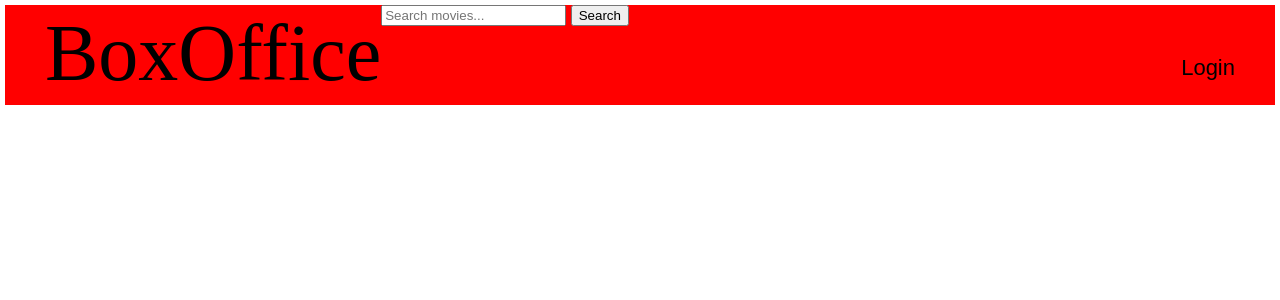
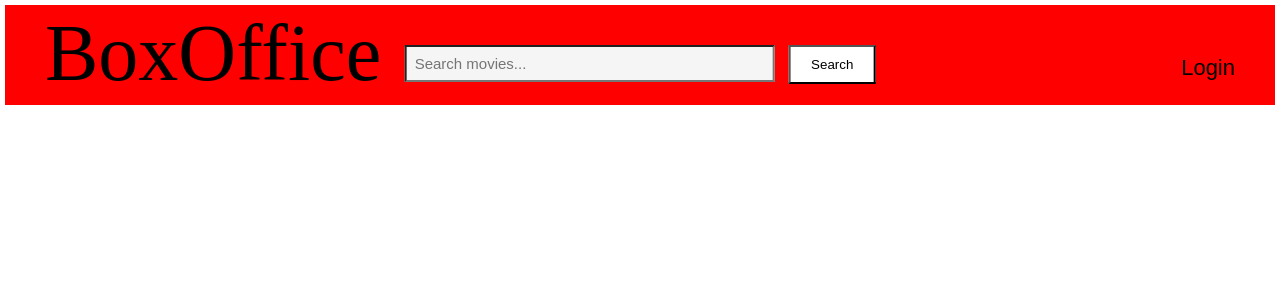
Before and after one commit to pr0spered/FullStack-php, a PHP site: page / in a window 1280 px wide. Shown: the top 300 px of the page. Run offline with PHP 8.4, Linux system fonts and the light colour scheme; data that the repository does not hold is empty.

Commit message:
CSS for search bar

```diff
--- a/style.css
+++ b/style.css
@@ -414,3 +414,29 @@ body {
     color: whitesmoke;
     font-size: 16px;
 }
+
+#search {
+    position: absolute;
+    left: 50%;
+    top: 45px;
+    transform: translateX(-50%);
+}
+
+#search input {
+    padding: 8px;
+    font-size: 15px;
+    width: 350px;
+    background: whitesmoke;
+}
+
+#search button {
+    padding: 10px 20px;
+    margin-left: 10px;
+    background: white;
+    color: black;
+}
+
+#search button:hover {
+    cursor: pointer;
+    background-color: lightgray;
+}
```
